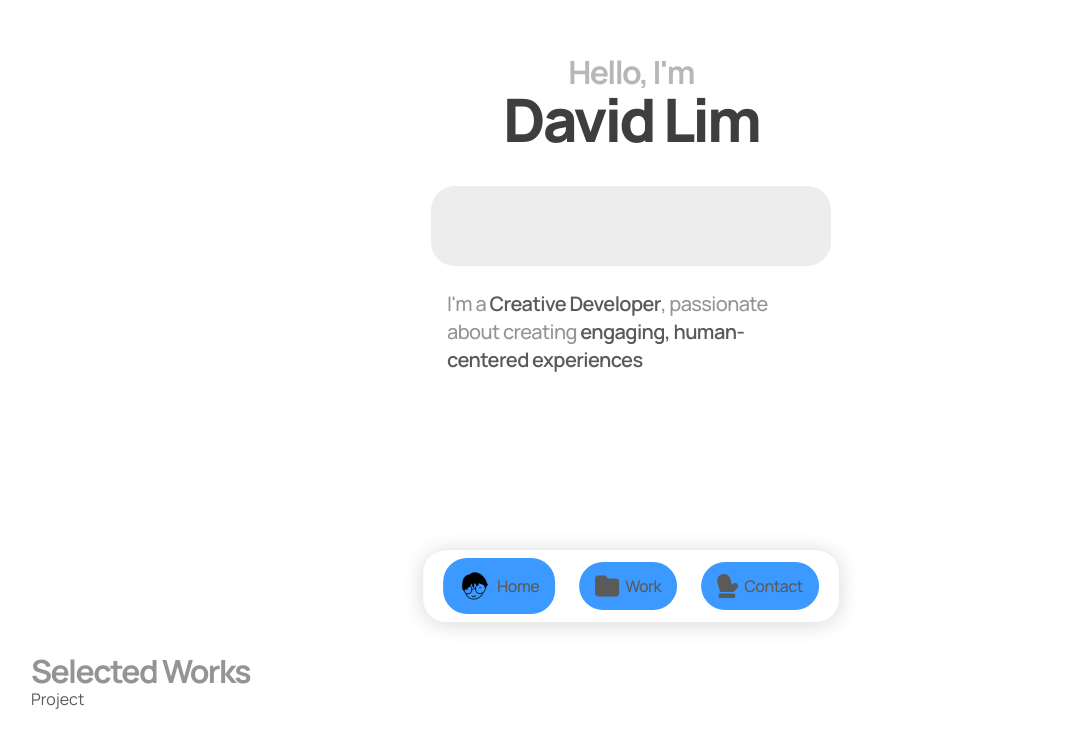
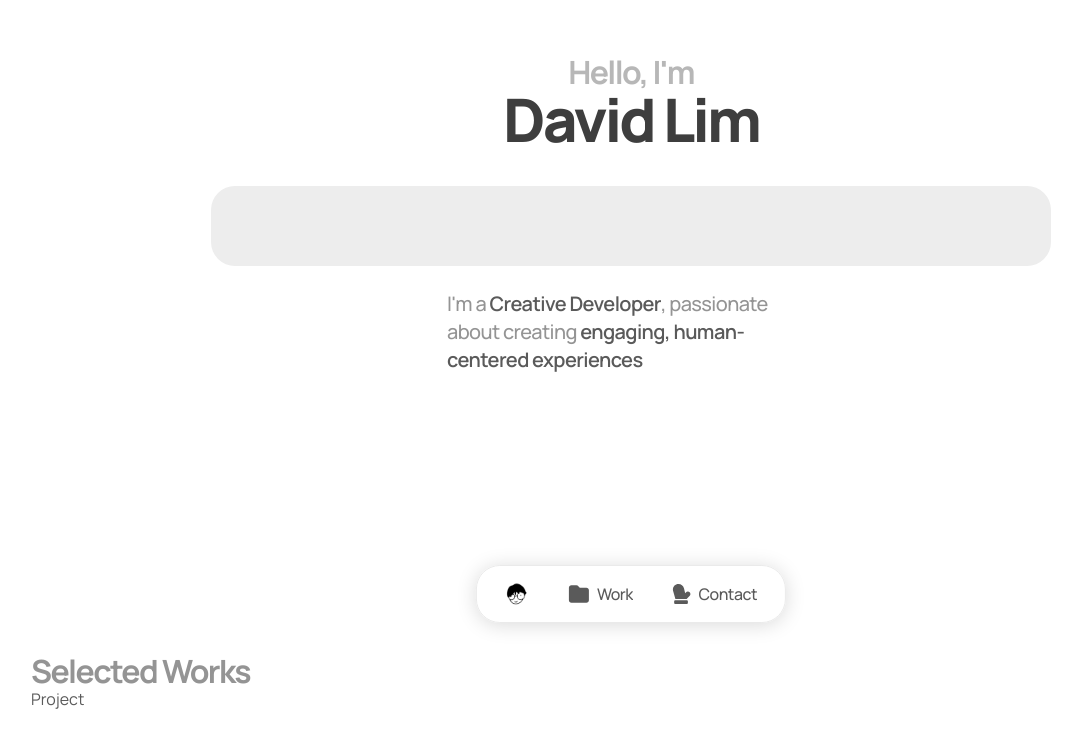
Before and after one commit to dave-lims/dave-lims.github.io, a React (Vite) app: page / in a window 1280 px wide. Shown: the part 145-892 px from the top of the page, without its empty margins (9-1091 px from the left). Built offline with nearby package versions, Linux system fonts and the light colour scheme.

Commit message:
bare-bone nav indicator done

```diff
--- a/src/components/NavBar/NavBar.jsx
+++ b/src/components/NavBar/NavBar.jsx
@@ -1,32 +1,86 @@
+import { useState, useRef } from "react";
+import PropTypes from "prop-types";
 import styles from "./NavBar.module.scss";
 import { FontAwesomeIcon } from "@fortawesome/react-fontawesome";
-import logo from "../../assets/melol.png"; // Import the image properly
+import logo from "../../assets/melol.png";
 
 const NavBar = () => {
+  const [indicator, setIndicator] = useState({
+    left: 0,
+    width: 0,
+    opacity: 0,
+  });
+
   return (
     <nav className={styles.NavBar}>
       <ul>
-        <li>
-          <a href="#">
-            <img src={logo} alt="logo" /> {/* Use the imported image */}
-            <p>Home</p>
-          </a>
-        </li>
-        <li>
-          <a href="#projects">
-            <FontAwesomeIcon icon="folder" className={styles.Icon} />
-            <p>Work</p>
-          </a>
-        </li>
-        <li>
-          <a href="#contact">
-            <FontAwesomeIcon icon="mitten" className={styles.Icon} />
-            <p>Contact</p>
-          </a>
-        </li>
+        <Tab setIndicator={setIndicator} href="#home">
+          <img src={logo} alt="logo" />
+          {/* <p>Home</p> */}
+        </Tab>
+        <Tab setIndicator={setIndicator} href="#projects">
+          <FontAwesomeIcon icon="folder" className={styles.Icon} />
+          <p>Work</p>
+        </Tab>
+        <Tab setIndicator={setIndicator} href="#contact">
+          <FontAwesomeIcon icon="mitten" className={styles.Icon} />
+          <p>Contact</p>
+        </Tab>
+
+        <Indicator position={indicator} />
       </ul>
     </nav>
   );
 };
 
+const Tab = ({ children, setIndicator, href }) => {
+  const ref = useRef();
+
+  return (
+    <li style={{ zIndex: 10 }}>
+      <a
+        href={href}
+        ref={ref}
+        onClick={() => {
+          if (!ref?.current) return; // If the ref is not found, return
+
+          const { width } = ref.current.getBoundingClientRect();
+
+          setIndicator({
+            left: ref.current.offsetLeft,
+            width,
+            opacity: 1,
+          });
+        }}
+      >
+        {children}
+      </a>
+    </li>
+  );
+};
+
+const Indicator = ({ position }) => {
+  return (
+    <li
+      style={{
+        left: position.left,
+        width: position.width,
+        opacity: position.opacity,
+      }}
+      className={styles.Indicator}
+    ></li>
+  );
+};
+
+// Prop Type Validation
+Tab.propTypes = {
+  children: PropTypes.node.isRequired,
+  setIndicator: PropTypes.func.isRequired,
+  href: PropTypes.string.isRequired,
+};
+
+Indicator.propTypes = {
+  position: PropTypes.object.isRequired,
+};
+
 export default NavBar;
--- a/src/components/NavBar/NavBar.module.scss
+++ b/src/components/NavBar/NavBar.module.scss
@@ -10,14 +10,16 @@
   align-items: center;
   gap: 1rem;
 
-  padding: 0.5rem 1.25rem;
+  padding: 0.25rem 1.25rem;
 
   background-color: var(--background-color);
   border: 1px solid var(--border-primary);
   border-radius: var(--border-radius-md);
   box-shadow: var(--shadow-lg);
+}
 
 ul {
+  position: relative; // Ensure that offsetLeft works properly
   display: flex;
   align-items: center;
   gap: 1.5rem;
@@ -26,19 +28,29 @@
 a {
   display: flex;
   align-items: center;
-    gap: 0.375rem;
+  gap: 0.5rem;
 
-    padding: 0.75rem 1rem;
+  padding: 0.75rem 0.5rem;
 
-    background-color: var(--brand-focus);
-    border-radius: var(--border-radius-md);
+  p {
+    // width: 0;
+    overflow: hidden;
+    white-space: nowrap;
+    transition: width 0.3s ease;
+  }
 }
 
 img {
-    width: 2rem;
+  width: 1.5rem;
 }
 
 .Icon {
-    font-size: 1.5rem;
+  font-size: 1.25rem;
 }
+
+.Indicator {
+  position: absolute;
+  height: 100%;
+  background-color: blue;
+  z-index: 0;
 }
--- a/src/components/ProjectCard/ProjectCard.module.scss
+++ b/src/components/ProjectCard/ProjectCard.module.scss
@@ -0,0 +1,3 @@
+// .ProjectCard {
+
+// }
--- a/src/pages/Home/Home.module.scss
+++ b/src/pages/Home/Home.module.scss
@@ -27,11 +27,18 @@
   // TODO: Swap this out with a real image
   margin-inline: auto;
   margin-bottom: 1.5rem;
-  width: min(100%, 400px);
+  // width: min(100%, 400px);
+  width: 70%;
   height: 80px;
 
   background-color: var(--bg-secondary);
   border-radius: var(--border-radius-md);
+
+  transition: width 0.5s ease;
+
+  &:hover {
+    width: 80%;
+  }
 }
 
 .Description {
```
Lines whose indentation alone changed are shown as unchanged.
